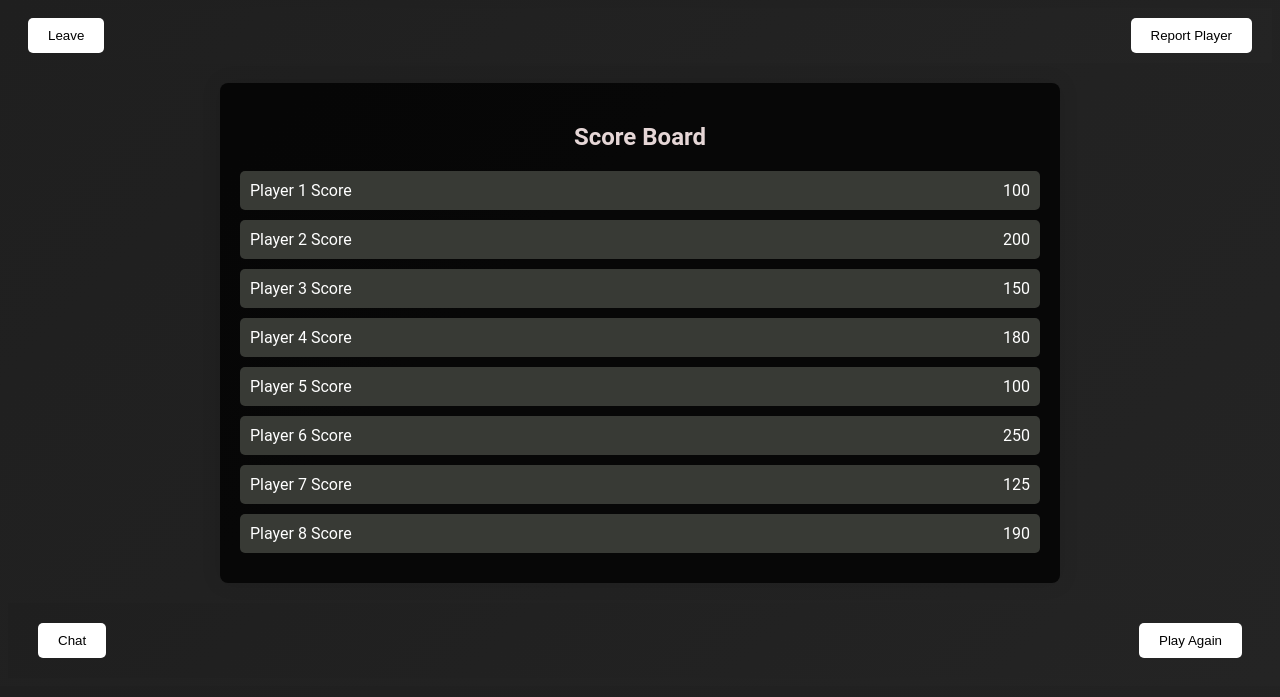
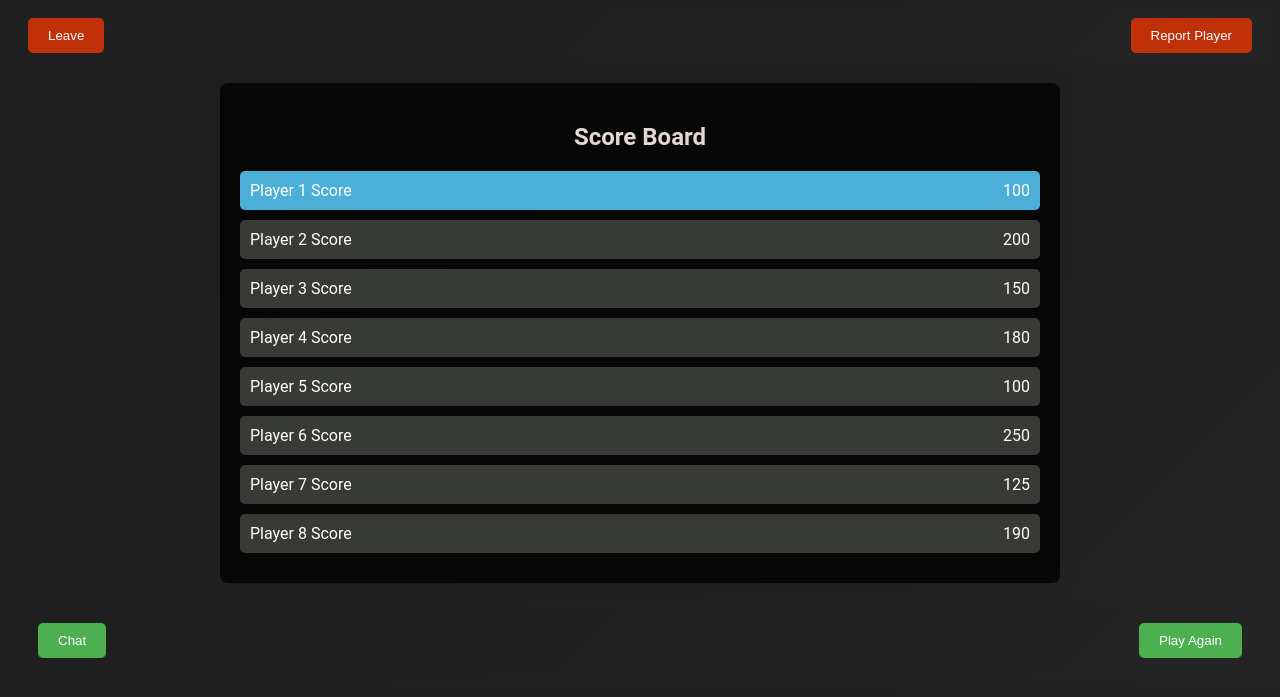
Before and after one commit to YanMinChan/F28CD_MatchmakingSys, a PHP site: page /playerScorePage.html in a window 1280 px wide. Shown: the top 697 px of the page. Run offline with PHP 8.4, Linux system fonts and the light colour scheme.

Commit message:
Changed css designs to make everything look better

```diff
--- a/prototype/createAccount.html
+++ b/prototype/createAccount.html
@@ -27,7 +27,7 @@
             <button type="button" onclick="createAccount()">Create Account</button>
         </form>
 
-        <button onclick="goToLoginPage()">Go to sign in</button>
+        <button id="loginPage" onclick="goToLoginPage()">Go to sign in</button>
     </div>
 
     <script>
@@ -36,6 +36,9 @@
             const email = document.getElementById("email").value;
             const password = document.getElementById("password").value;
             const reppassword = document.getElementById("reppassword").value;
+
+            alert("Account created");
+            window.location.href = "index.html";
         }
 
             const data = { username, email, password };
--- a/prototype/joinRoom.html
+++ b/prototype/joinRoom.html
@@ -5,7 +5,7 @@
 </head>
 <body>
     <div class="header">
-        <button id="back">Back</button>
+        <button id="back" onclick="backToMatchingLobby()">Back</button>
     </div>
     <div class="container">
 
@@ -24,6 +24,9 @@
 
     </div>
     <script>
+        function backToMatchingLobby() {
+            window.location.href="matchingLobby.html";
+        }
         function goToWaitingRoom() {
             window.location.href="waitingRoom.html";
         }
--- a/prototype/matchingLobby.css
+++ b/prototype/matchingLobby.css
@@ -19,6 +19,8 @@ body {
 #disconnect {
 	width: auto;
 	margin-left: auto;
+    background-color: #c0310a;
+
 }
 
 .container {
--- a/prototype/playerScorePage.css
+++ b/prototype/playerScorePage.css
@@ -24,8 +24,8 @@ body {
 }
 
 .header button {
-    background-color: #fff;
-    color: #000000;
+    background-color: #c0310a;
+    color: #fff;
     border: none;
     padding: 10px 20px;
     border-radius: 5px;
@@ -35,7 +35,7 @@ body {
 }
 
 .header button:hover {
-    background-color: #c0310a;
+    background-color: #d3360a;
     color: #fff;
 }
 
@@ -82,6 +82,10 @@ body {
     color: #4CAF50;
 }
 
+#you {
+    background-color: #4db2dafc;
+}
+
 .footer {
     display: flex;
     justify-content: space-between;
@@ -92,8 +96,8 @@ body {
 }
 
 .footer button {
-    background-color: #fff;
-    color: #000000;
+    background-color: #4CAF50;
+    color: #fff;
     border: none;
     padding: 10px 20px;
     border-radius: 5px;
@@ -103,6 +107,5 @@ body {
 }
 
 .footer button:hover {
-    background-color: #4CAF50;
-    color: #fff;
+    background-color: #45a049;
 }
--- a/prototype/playerScorePage.html
+++ b/prototype/playerScorePage.html
@@ -13,7 +13,7 @@
     </div>
     <div class="container">
         <h2 id="containerHeading">Score Board</h2>
-        <div class="player-score">
+        <div class="player-score" id="you">
             <p id="p1">Player 1 Score</p>
             <p id="p1-score">100</p>
         </div>
--- a/prototype/waitingRoom.html
+++ b/prototype/waitingRoom.html
@@ -43,11 +43,12 @@
     </div>
     <div class="footer"></div>
     <script>
+
         function goToReportPage(){
             window.location.href="reportPage.html";
         }
 
-        function matchPlayer(){
+        function backToMatchingLobby(){
             window.location.href="matchingLobby.html";
         }
 
```
Also changed, not shown: prototype/chatBoxPage.css (+9 -4 lines), prototype/createAccount.css (+8 -0 lines), prototype/joinRoom.css (+10 -2 lines), prototype/waitingRoom.css (+6 -1 lines).
